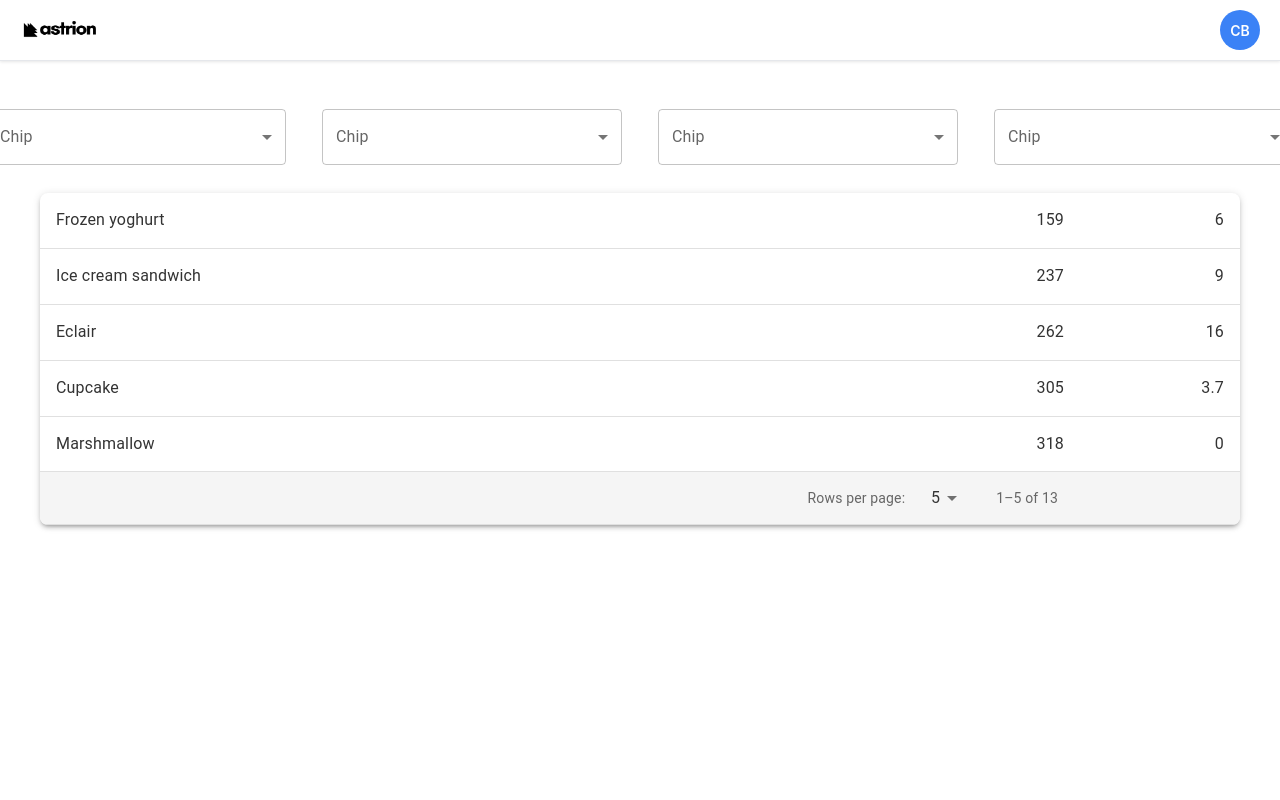
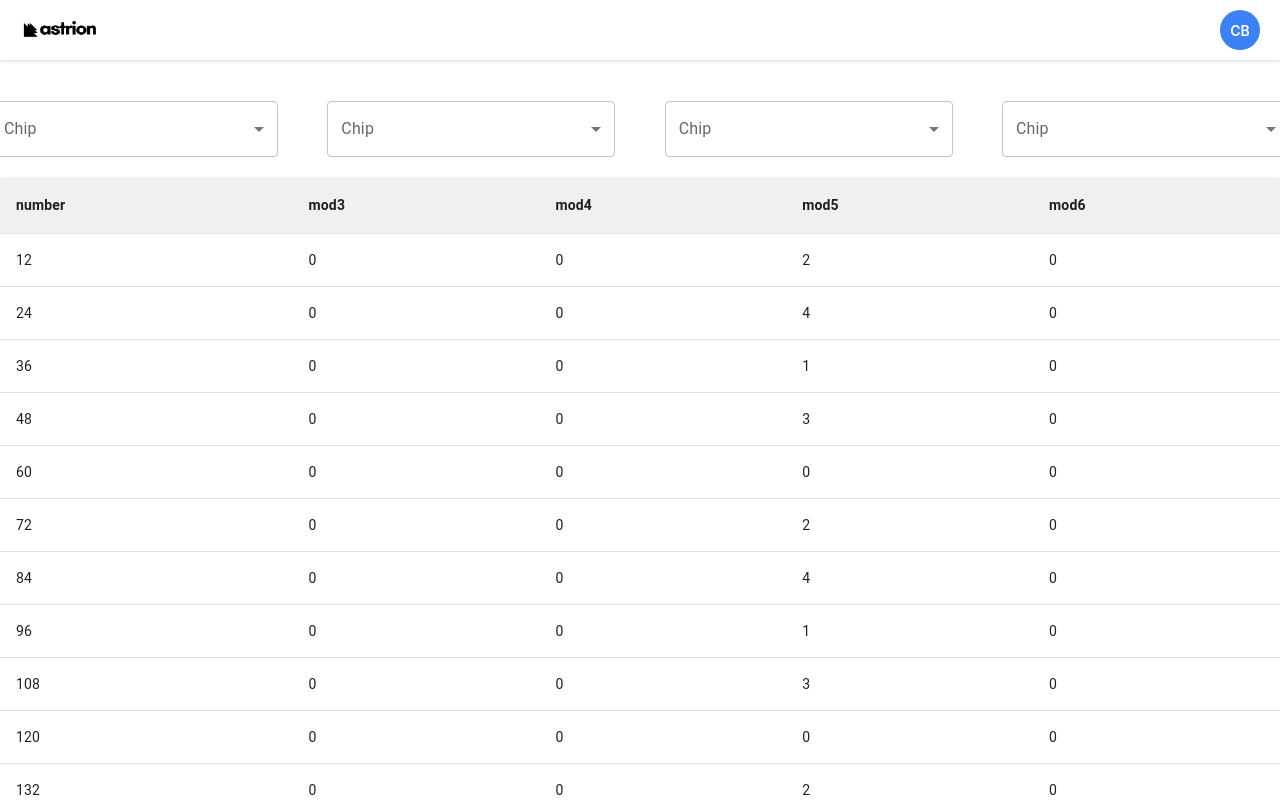
Before and after one commit to cole-britton/fe-filter-astrion, a React (Vite) app: page / in a window 1280 px wide. Shown: the top 800 px of the page. Built offline with nearby package versions, Linux system fonts and the light colour scheme; some icons are missing.

Commit message:
fixed tabel data and styling

```diff
--- a/package.json
+++ b/package.json
@@ -14,6 +14,7 @@
     "@types/jest": "^27.5.2",
     "@types/react": "^19.1.8",
     "@types/react-dom": "^19.1.6",
+    "papaparse": "^5.5.3",
     "react": "^19.1.0",
     "react-data-table-component": "^7.7.0",
     "react-dom": "^19.1.0",
@@ -49,6 +50,7 @@
     "@testing-library/jest-dom": "^6.6.3",
     "@testing-library/react": "^16.3.0",
     "@types/node": "^24.0.1",
+    "@types/papaparse": "^5.3.16",
     "@vitejs/plugin-react": "^4.5.2",
     "jsdom": "^26.1.0",
     "vite": "^6.3.5",
--- a/src/App.css
+++ b/src/App.css
@@ -1,12 +1,3 @@
-@keyframes App-logo-spin {
-  from {
-    transform: rotate(0deg);
-  }
-  to {
-    transform: rotate(360deg);
-  }
-}
-
 .main-container {
   display: flex;
   flex-direction: column;
@@ -16,11 +7,7 @@
 .dropdown-container {
   display: flex;
   flex-direction: row;
-  justify-content: center;
+  justify-content: space-between;
   margin-bottom: 20px;
+  width: 1300px; /* Set a fixed width for the dropdown container */
 }
-
-/* Optional: Add some margin to individual dropdowns if needed */
-.dropdown-container > div {
-  margin: 0 10px; /* Adjust spacing between dropdowns */
-}
--- a/src/App.tsx
+++ b/src/App.tsx
@@ -1,9 +1,64 @@
+import { useEffect, useState } from "react";
+import Papa from "papaparse";
 import "./App.css";
 import CustomPaginationActionsTable from "./components/DataTableBase/DataTableBase";
+import MultipleSelect from "./components/MultiSelect/MultiSelect";
 import HeaderBar from "./components/HeaderBar/HeaderBar";
-import MultipleSelectChip from "./components/MultiSelect/MultiSelect";
 
 function App() {
+  const [tableHeaders, setTableHeaders] = useState<string[]>([]);
+  const [tableRows, setTableRows] = useState<any[][]>([]);
+  const [loading, setLoading] = useState<boolean>(true);
+
+  useEffect(() => {
+    setLoading(true);
+    fetch("data/dataset_small.csv")
+      .then((response) => {
+        if (!response.ok) {
+          throw new Error(`HTTP error! status: ${response.status}`);
+        }
+        return response.text();
+      })
+      .then((csvText) => {
+        Papa.parse(csvText, {
+          header: false,
+          skipEmptyLines: true,
+          complete: (results) => {
+            if (results.data && results.data.length > 0) {
+              const headers = results.data[0] as string[];
+              const rows = results.data.slice(1) as any[][];
+              // Filter out any potentially empty trailing rows from parsing
+              const nonEmptyRows = rows.filter((row) =>
+                row.some(
+                  (cell) => cell !== null && cell !== undefined && cell !== ""
+                )
+              );
+              setTableHeaders(headers);
+              setTableRows(nonEmptyRows);
+            } else {
+              console.error("Parsed CSV data is empty or invalid.");
+              // Optionally set an error state here
+            }
+            setLoading(false);
+          },
+          error: (error: any) => {
+            console.error("Error parsing CSV:", error);
+            setLoading(false);
+            // Optionally set an error state here
+          },
+        });
+      })
+      .catch((error) => {
+        console.error("Error fetching CSV:", error);
+        setLoading(false);
+        // Optionally set an error state here (e.g., setTableError("Failed to load data"))
+      });
+  }, []);
+
+  if (loading) {
+    return <div>Loading data...</div>;
+  }
+
   return (
     <div className="main-container">
       <HeaderBar
@@ -13,12 +68,16 @@ function App() {
         email="cbritton@gmail.com"
       />
       <div className="dropdown-container">
-        <MultipleSelectChip />
-        <MultipleSelectChip />
-        <MultipleSelectChip />
-        <MultipleSelectChip />
+        <MultipleSelect />
+        <MultipleSelect />
+        <MultipleSelect />
+        <MultipleSelect />
       </div>
-      <CustomPaginationActionsTable />
+      <CustomPaginationActionsTable
+        headers={tableHeaders}
+        rows={tableRows}
+        rowsPerPageProp={100}
+      />
     </div>
   );
 }
--- a/src/components/DataTableBase/DataTableBase.css
+++ b/src/components/DataTableBase/DataTableBase.css
@@ -0,0 +1,15 @@
+.MuiTableContainer-root {
+  overflow-x: auto;
+  max-width: 1300px;
+}
+
+.MuiTableCell-root {
+  min-width: 40px; /* Set a minimum width for table cells */
+  word-break: break-word; /* Allows long words to break and wrap */
+  padding: 8px 16px; /* Adjust padding as needed */
+}
+
+.MuiTableHead-root .MuiTableCell-root {
+  font-weight: bold; /* Make header text bold */
+  background-color: #f0f0f0; /* Light grey background for header */
+}
--- a/src/components/DataTableBase/DataTableBase.tsx
+++ b/src/components/DataTableBase/DataTableBase.tsx
@@ -4,16 +4,24 @@ import Box from "@mui/material/Box";
 import Table from "@mui/material/Table";
 import TableBody from "@mui/material/TableBody";
 import TableCell from "@mui/material/TableCell";
+import TableHead from "@mui/material/TableHead"; // Added TableHead import
 import TableContainer from "@mui/material/TableContainer";
 import TableFooter from "@mui/material/TableFooter";
 import TablePagination from "@mui/material/TablePagination";
 import TableRow from "@mui/material/TableRow";
 import Paper from "@mui/material/Paper";
 import IconButton from "@mui/material/IconButton";
-import FirstPageIcon from "@mui/icons-material/FirstPage";
+import FirstPageIcon from "@mui/icons-material/FirstPage"; // Restoring import
 import KeyboardArrowLeft from "@mui/icons-material/KeyboardArrowLeft";
 import KeyboardArrowRight from "@mui/icons-material/KeyboardArrowRight";
 import LastPageIcon from "@mui/icons-material/LastPage";
+import "./DataTableBase.css";
+
+interface CustomPaginationActionsTableProps {
+  headers: string[];
+  rows: any[][];
+  rowsPerPageProp?: number; // Optional
+}
 
 interface TablePaginationActionsProps {
   count: number;
@@ -95,29 +103,14 @@ function TablePaginationActions(props: TablePaginationActionsProps) {
   );
 }
 
-function createData(name: string, calories: number, fat: number) {
-  return { name, calories, fat };
-}
-
-const rows = [
-  createData("Cupcake", 305, 3.7),
-  createData("Donut", 452, 25.0),
-  createData("Eclair", 262, 16.0),
-  createData("Frozen yoghurt", 159, 6.0),
-  createData("Gingerbread", 356, 16.0),
-  createData("Honeycomb", 408, 3.2),
-  createData("Ice cream sandwich", 237, 9.0),
-  createData("Jelly Bean", 375, 0.0),
-  createData("KitKat", 518, 26.0),
-  createData("Lollipop", 392, 0.2),
-  createData("Marshmallow", 318, 0),
-  createData("Nougat", 360, 19.0),
-  createData("Oreo", 437, 18.0),
-].sort((a, b) => (a.calories < b.calories ? -1 : 1));
-
-export default function CustomPaginationActionsTable() {
+// Updated component signature to accept props with default values
+export default function CustomPaginationActionsTable({
+  headers = [],
+  rows = [],
+  rowsPerPageProp = 100,
+}: CustomPaginationActionsTableProps) {
   const [page, setPage] = React.useState(0);
-  const [rowsPerPage, setRowsPerPage] = React.useState(5);
+  const [rowsPerPage, setRowsPerPage] = React.useState(rowsPerPageProp);
 
   // Avoid a layout jump when reaching the last page with empty rows.
   const emptyRows =
@@ -138,79 +131,53 @@ export default function CustomPaginationActionsTable() {
   };
 
   return (
-    <TableContainer
-      component={Paper}
-      sx={{
-        boxShadow: 3,
-        borderRadius: 2,
-        maxWidth: 1200,
-      }}
-    >
+    <TableContainer component={Paper} sx={{ maxHeight: 1060 }}>
       <Table
-        sx={{
-          minWidth: 500,
-
-          "& .MuiTableCell-root": {
-            fontSize: "1rem",
-            color: "#333",
-          },
-          "& .MuiTableRow-root:hover": {
-            backgroundColor: "#f1f1f1",
-          },
-        }}
+        stickyHeader
+        sx={{ minWidth: 500 }}
         aria-label="custom pagination table"
       >
+        <TableHead>
+          <TableRow>
+            {headers.map((header, index) => (
+              <TableCell key={index}>{header}</TableCell>
+            ))}
+          </TableRow>
+        </TableHead>
         <TableBody>
           {(rowsPerPage > 0
             ? rows.slice(page * rowsPerPage, page * rowsPerPage + rowsPerPage)
             : rows
-          ).map((row) => (
-            <TableRow key={row.name}>
-              <TableCell component="th" scope="row">
-                {row.name}
-              </TableCell>
-              <TableCell style={{ width: 160 }} align="right">
-                {row.calories}
-              </TableCell>
-              <TableCell style={{ width: 160 }} align="right">
-                {row.fat}
-              </TableCell>
+          ).map((row, rowIndex) => (
+            <TableRow key={rowIndex}>
+              {row.map((cell, cellIndex) => (
+                <TableCell
+                  key={cellIndex}
+                  component={cellIndex === 0 ? "th" : undefined}
+                  scope={cellIndex === 0 ? "row" : undefined}
+                >
+                  {cell}
+                </TableCell>
+              ))}
             </TableRow>
           ))}
           {emptyRows > 0 && (
             <TableRow style={{ height: 53 * emptyRows }}>
-              <TableCell colSpan={6} />
+              <TableCell colSpan={headers.length} />
             </TableRow>
           )}
         </TableBody>
         <TableFooter>
           <TableRow>
             <TablePagination
-              rowsPerPageOptions={[5, 10, 25, { label: "All", value: -1 }]}
-              colSpan={3}
+              rowsPerPageOptions={[20, 100]}
+              colSpan={headers.length > 0 ? headers.length : 1} // Adjust colSpan for TablePagination
               count={rows.length}
               rowsPerPage={rowsPerPage}
               page={page}
-              slotProps={{
-                select: {
-                  inputProps: {
-                    "aria-label": "rows per page",
-                  },
-                  native: true,
-                },
-              }}
               onPageChange={handleChangePage}
               onRowsPerPageChange={handleChangeRowsPerPage}
               ActionsComponent={TablePaginationActions}
-              sx={{
-                ".MuiTablePagination-toolbar": {
-                  backgroundColor: "#f5f5f5",
-                },
-                ".MuiTablePagination-selectLabel, .MuiTablePagination-displayedRows":
-                  {
-                    color: "#666",
-                  },
-              }}
             />
           </TableRow>
         </TableFooter>
--- a/src/components/MultiSelect/MultiSelect.tsx
+++ b/src/components/MultiSelect/MultiSelect.tsx
@@ -7,6 +7,7 @@ import MenuItem from "@mui/material/MenuItem";
 import FormControl from "@mui/material/FormControl";
 import Select, { SelectChangeEvent } from "@mui/material/Select";
 import Chip from "@mui/material/Chip";
+import "./MultiSelect.css";
 
 const ITEM_HEIGHT = 48;
 const ITEM_PADDING_TOP = 8;
@@ -56,7 +57,7 @@ export default function MultipleSelectChip() {
 
   return (
     <div>
-      <FormControl sx={{ m: 1, width: 300 }}>
+      <FormControl sx={{ m: 1, width: 288, margin: 0 }}>
         <InputLabel id="demo-multiple-chip-label">Chip</InputLabel>
         <Select
           labelId="demo-multiple-chip-label"
```
Also changed, not shown: src/components/MultiSelect/MultiSelect.css (added), 1 other file (tests, documents, lock files or other folders).
